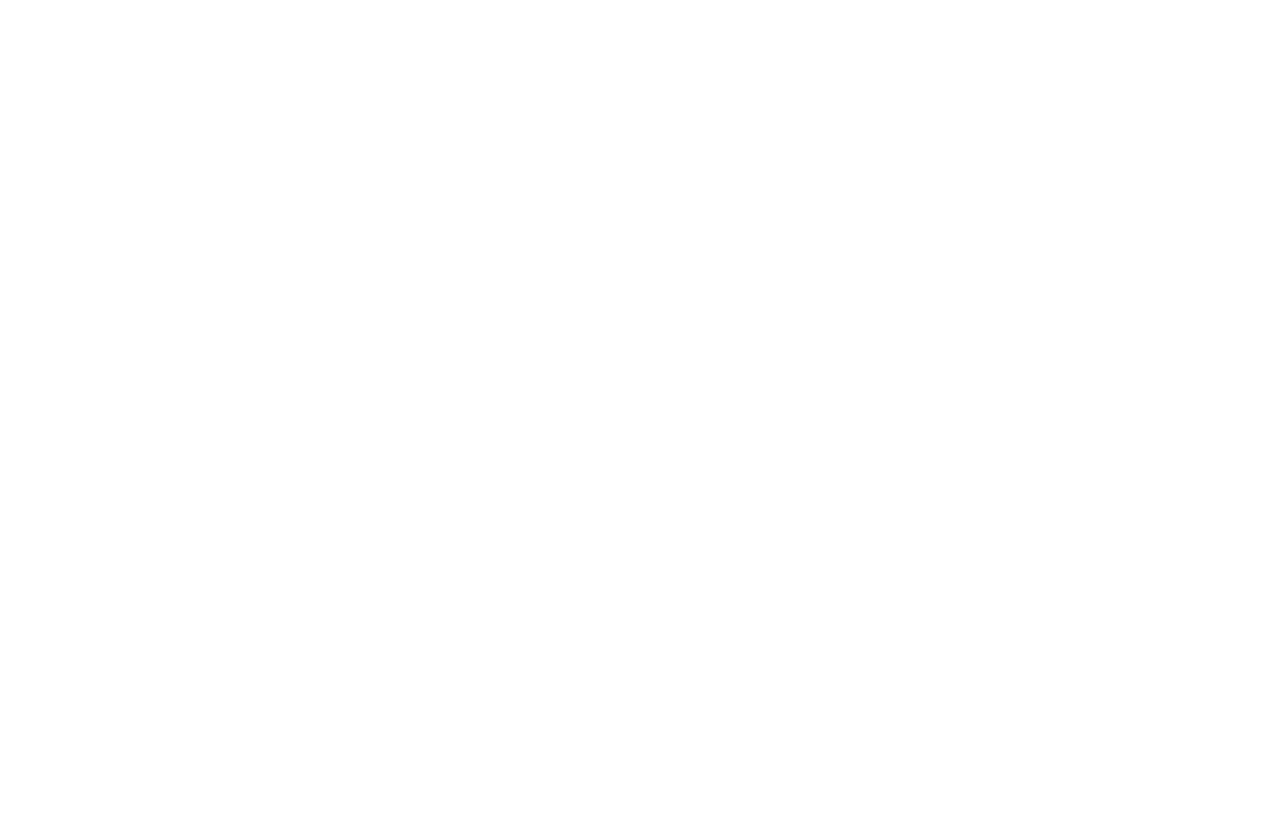
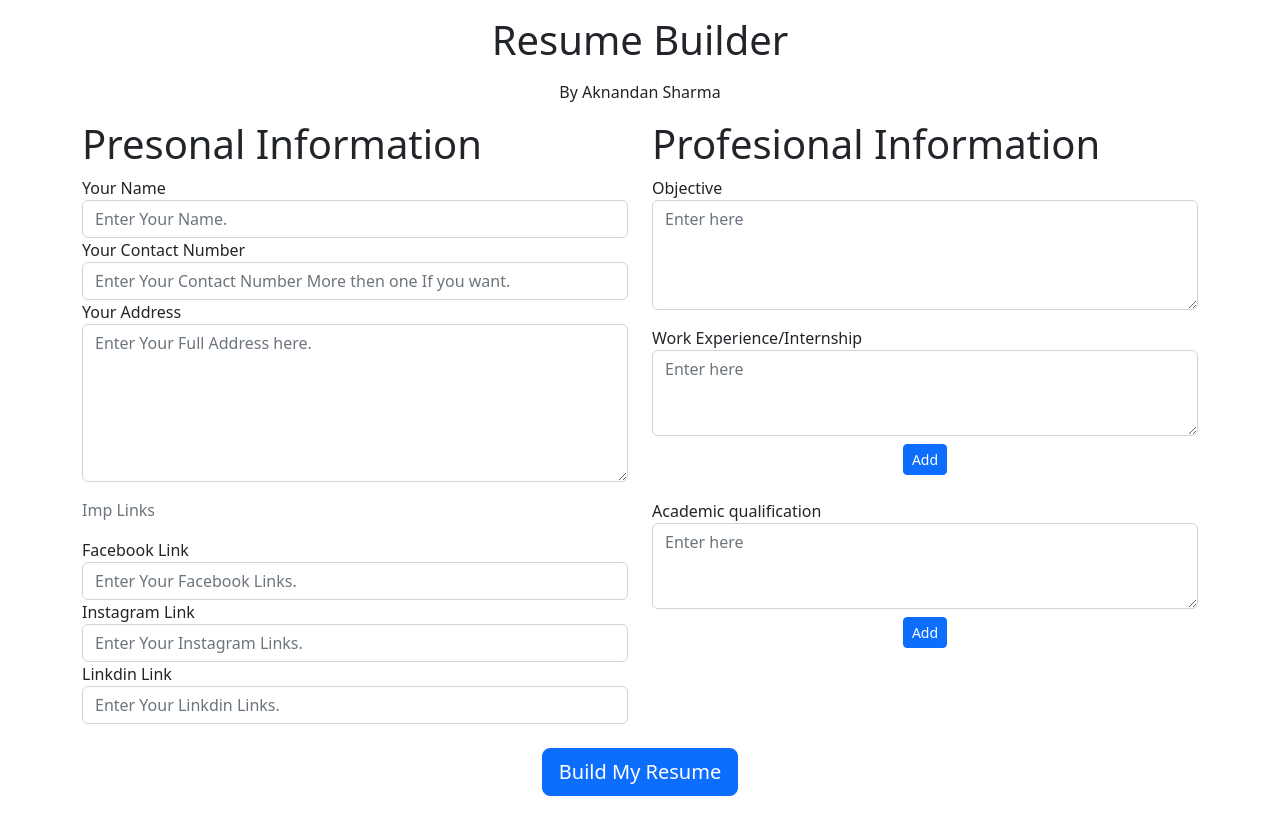
Before and after one commit to aknandansharma/ResumeBuilder, a plain HTML site: page index.html in a window 1280 px wide. Drawn offline with nearby package versions, Linux system fonts and the light colour scheme.

Commit message:
only front-end commit

```diff
--- a/index.html
+++ b/index.html
@@ -1,12 +1,129 @@
 <!DOCTYPE html>
 <html lang="en">
+
 <head>
     <meta charset="UTF-8">
     <meta http-equiv="X-UA-Compatible" content="IE=edge">
     <meta name="viewport" content="width=device-width, initial-scale=1.0">
-    <title>Document</title>
+    <link rel="stylesheet" href="style.css">
+    <link href="https://cdn.jsdelivr.net/npm/bootstrap@5.2.2/dist/css/bootstrap.min.css" rel="stylesheet"
+        integrity="sha384-Zenh87qX5JnK2Jl0vWa8Ck2rdkQ2Bzep5IDxbcnCeuOxjzrPF/et3URy9Bv1WTRi" crossorigin="anonymous">
+    <title>Resume-Builder</title>
 </head>
+
 <body>
 
+
+    <!-- This is main section  -->
+    <section>
+        <div class="container">
+            <h1 class="text-center my-3">Resume Builder</h1>
+            <p class="text-center">By Aknandan Sharma</p>
+
+            <!-- this is container of left and right input fields -->
+            <div class="row">
+                <!-- This is left field -->
+                <div class="col-md-6">
+                    <h1>Presonal Information</h1>
+
+                    <div class="form-group">
+                        <label for="nameField">Your Name</label>
+                        <input type="text" id="nameField" class="form-control" placeholder="Enter Your Name.">
+                    </div>
+                    <div class="form-group">
+                        <label for="contactField">Your Contact Number</label>
+                        <input type="text" id="contactField" class="form-control"
+                            placeholder="Enter Your Contact Number More then one If you want.">
+                    </div>
+                    <div class="form-group">
+                        <label for="addressField">Your Address</label>
+                        <textarea id="addressField" class="form-control" placeholder="Enter Your Full Address here."
+                            rows="6"></textarea>
+                    </div>
+
+                    <p class="text-secondary my-3">Imp Links</p>
+
+                    <div class="form-group">
+                        <label for="fbField">Facebook Link</label>
+                        <input type="text" id="fbField" class="form-control"
+                            placeholder="Enter Your Facebook Links.">
+                    </div>
+                    <div class="form-group">
+                        <label for="instaField">Instagram Link</label>
+                        <input type="text" id="instaField" class="form-control"
+                            placeholder="Enter Your Instagram Links.">
+                    </div>
+                    <div class="form-group">
+                        <label for="linkedField">Linkdin Link</label>
+                        <input type="text" id="linkedField" class="form-control"
+                            placeholder="Enter Your Linkdin Links.">
+                    </div>
+
+
+
+                </div>
+
+
+                <!-- This is right field -->
+                <div class="col-md-6">
+                    <h1>Profesional Information</h1>
+
+                    <div class="form-group">
+                        <label for="">Objective </label>
+                        <textarea  class="form-control obField" placeholder="Enter here" rows="4"></textarea>
+                    </div>
+
+                    <div class="form-group my-3">
+                        <label for="">Work Experience/Internship</label>
+                        <textarea  class="form-control weField" placeholder="Enter here" rows="3"></textarea>
+
+                        <!-- text Area Add dynamicaly -->
+
+                        <div class="container text-center">
+                            <button onclick="addNewWEField()" class="btn btn-primary btn-sm my-2" onclick="addNewWEField()" id=" weAddButton">Add</button>
+                        </div>
+                    </div>
+
+
+                    <div class="form-group">
+                        <label for="">Academic qualification</label>
+                        <textarea class="form-control eqField" placeholder="Enter here" rows="3"></textarea>
+
+                        <!-- text Area Add dynamicaly -->
+
+                        <div class="container text-center">
+                            <button class="btn btn-primary btn-sm my-2" id=" aqAddButton">Add</button>
+                        </div>
+
+                    </div>
+
+
+
+
+                </div>
+            </div>
+            <div class="container text-center my-3">
+                <button class="btn btn-primary btn-lg my-2" id=" aqAddButton">Build My Resume</button>
+            </div>
+        </div>
+    </section>
+
+
+
+
+
+
+
+
+
+
+
+
+    <!-- // This is JavaScript Code include area. -->
+    <script src="https://cdn.jsdelivr.net/npm/bootstrap@5.2.2/dist/js/bootstrap.bundle.min.js"
+        integrity="sha384-OERcA2EqjJCMA+/3y+gxIOqMEjwtxJY7qPCqsdltbNJuaOe923+mo//f6V8Qbsw3"
+        crossorigin="anonymous"></script>
+    <script src="script.js"></script>
 </body>
+
 </html>
```
